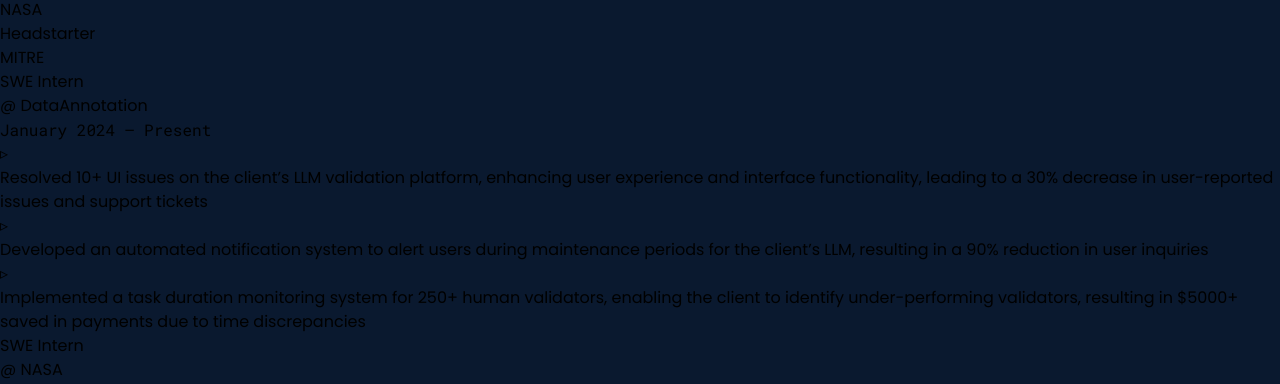
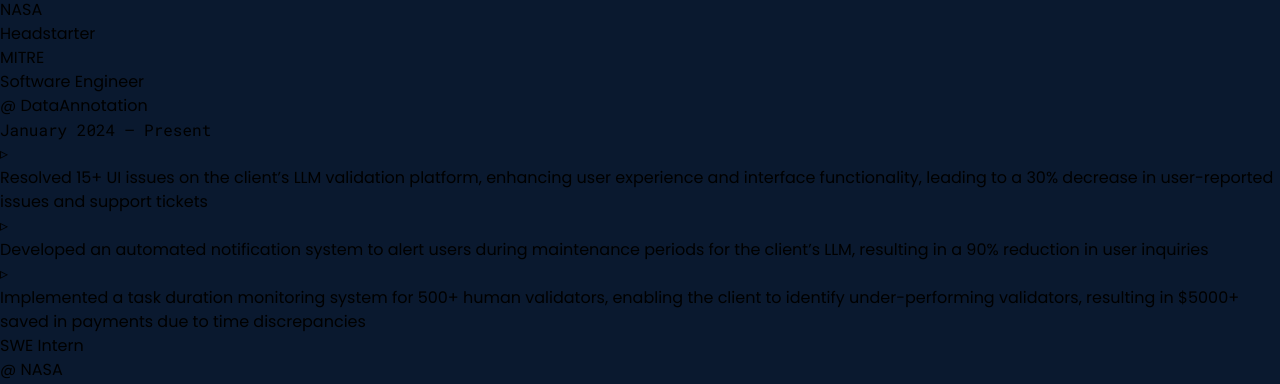
Before and after one commit to JabirC/Portfolio, a React (Vite) app: page / in a window 1280 px wide. Shown: the part 786-1170 px from the top of the page. Built offline with nearby package versions, Linux system fonts and the light colour scheme.

Commit message:
Update Project Links

```diff
--- a/src/components/Experience.jsx
+++ b/src/components/Experience.jsx
@@ -48,13 +48,13 @@
                 </div>
 
                 <div className={`pt-14 mt-1 text-lg text-[#bed2fc] md:pl-4 sm:pr-0 pr-6 ${company === "DataAnnotation"? "":"hidden"}`}>
-                    <div className="flex flex-row poppins-custom">SWE Intern <div className="text-[#64ffda] pl-2">@ DataAnnotation</div></div>
+                    <div className="flex flex-row poppins-custom">Software Engineer<div className="text-[#64ffda] pl-2">@ DataAnnotation</div></div>
                     <div className="text-xs tracking-widest text-[#8892b0] pt-2"> January 2024 — Present</div>
                     <div className="pt-6 text-[#8892b0] text-sm">
                         <ul className="space-y-4 poppins-custom">
                             <li className=" flex flex-row space-x-4">
                                 <div className="text-md text-[#64ffda]">▹</div>
-                                <div>Resolved 10+ UI issues on the client’s LLM validation platform, enhancing user experience and interface functionality, leading to a 30% decrease in user-reported issues and support tickets</div>
+                                <div>Resolved 15+ UI issues on the client’s LLM validation platform, enhancing user experience and interface functionality, leading to a 30% decrease in user-reported issues and support tickets</div>
                             </li>
                             <li className=" flex flex-row space-x-4">
                                 <div className="text-md text-[#64ffda]">▹</div>
@@ -62,7 +62,7 @@
                             </li>
                             <li className=" flex flex-row space-x-4">
                                 <div className="text-md text-[#64ffda]">▹</div>
-                                <div>Implemented a task duration monitoring system for 250+ human validators, enabling the client to identify under-performing validators, resulting in $5000+ saved in payments due to time discrepancies</div>
+                                <div>Implemented a task duration monitoring system for 500+ human validators, enabling the client to identify under-performing validators, resulting in $5000+ saved in payments due to time discrepancies</div>
                             </li>
                         </ul>
                     </div>
```
